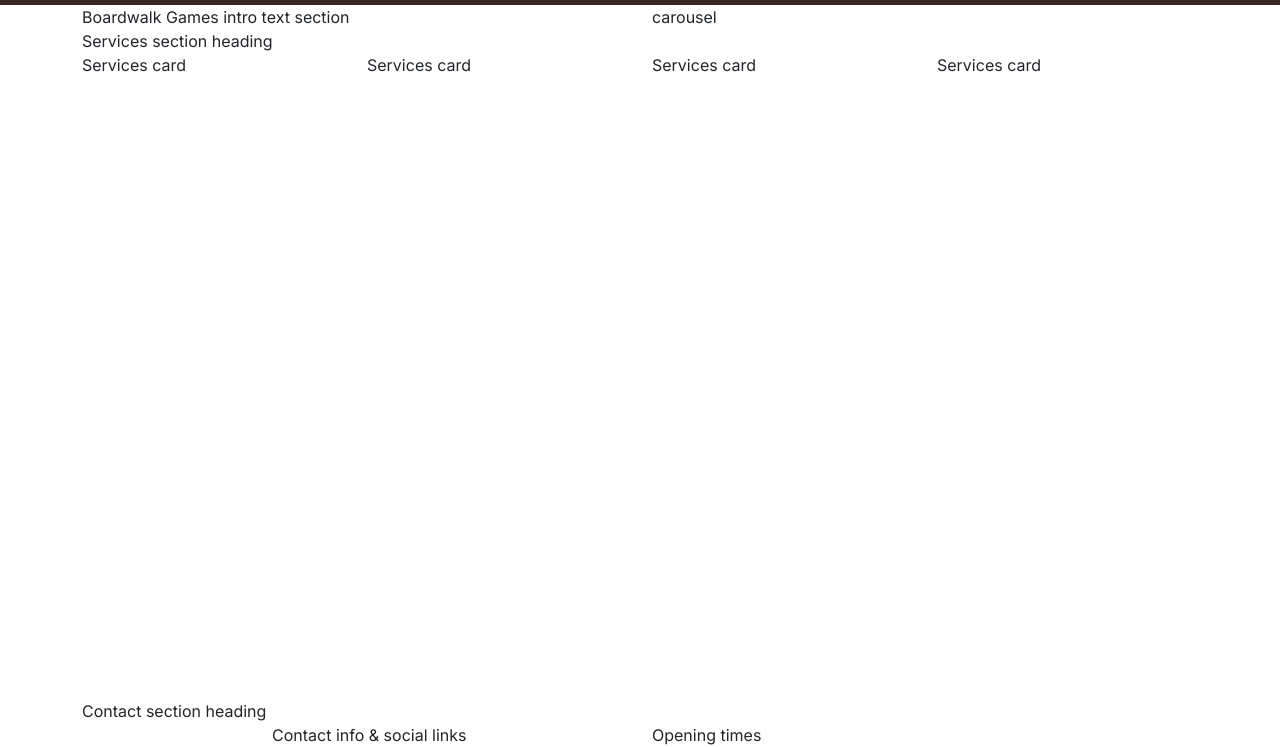
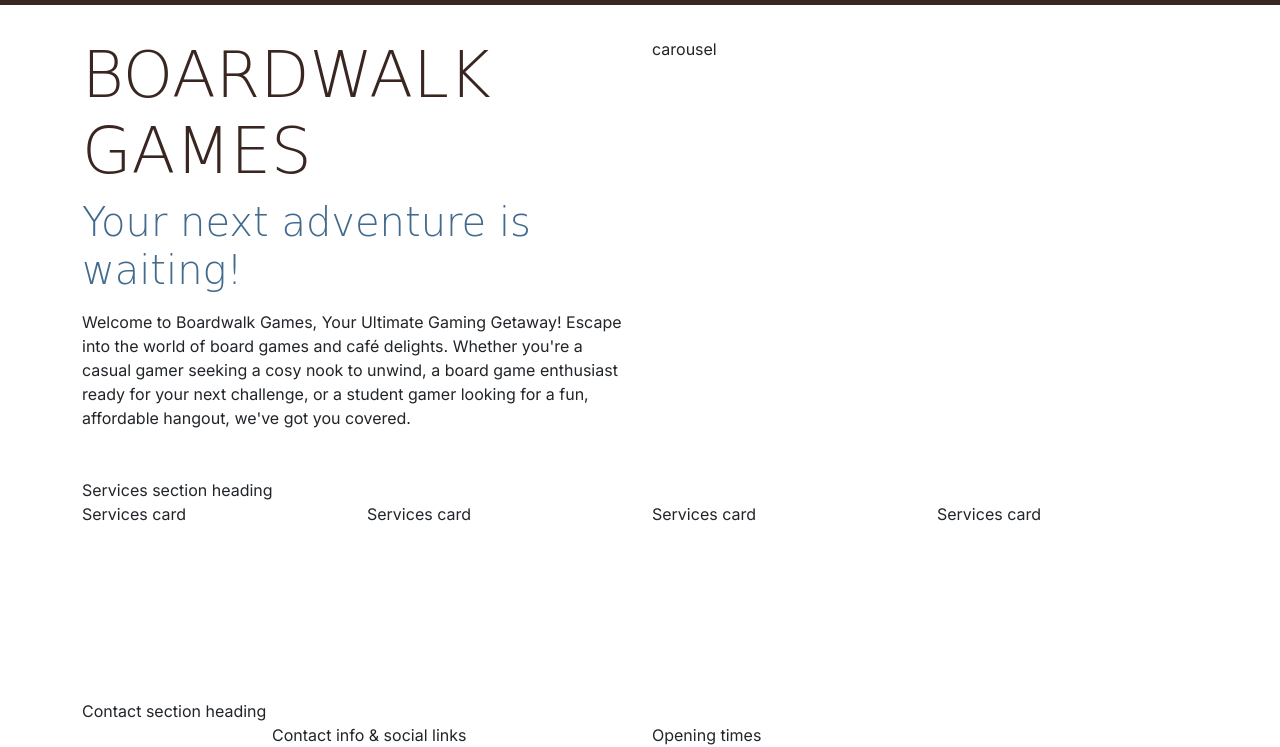
Before and after one commit to Chandni-L5/boardwalk-games, a plain HTML site: page index.html in a window 1280 px wide. Shown: the part 53-800 px from the top of the page. Drawn offline with nearby package versions, Linux system fonts and the light colour scheme; a web font is replaced by a local one.

Commit message:
Add the header text

```diff
--- a/assets/css/style.css
+++ b/assets/css/style.css
@@ -22,10 +22,16 @@ h2,
 h3 {
     font-family: var(--secondary-font);
     color: var(--primary-color);
+    text-transform: uppercase;
 }
 
 .sub-heading-color {
     color: var(--highlight-color)
+}
+
+.section {
+    margin-top: 2rem;
+    margin-bottom: 2rem;
 }
 
 /* Navbar */
@@ -35,6 +41,11 @@ h3 {
 
 #navbar .logo {
     width: 30px;
+}
+
+/* Header */
+#header .lead {
+    font-family: var(--secondary-font)
 }
 
 /* grid visualisation CSS for testing */
--- a/index.html
+++ b/index.html
@@ -56,9 +56,17 @@
 
 
     <!-- Header with carousel-->
-    <header class="container">
+    <header id="header" class="container section">
         <div class="row">
-            <div class="col-12 col-xl-6">Boardwalk Games intro text section</div>
+            <div class="col-12 col-xl-6 text-center text-xl-start">
+                <h1 class="display-3">Boardwalk Games</h1>
+                <p class ="lead display-6 sub-heading-color">Your next adventure is waiting!</p>
+                <p class="my">Welcome to Boardwalk Games, Your Ultimate Gaming Getaway! Escape into the world of board games and
+                    café delights. Whether you're a casual gamer seeking a cosy nook to unwind, a board game enthusiast
+                    ready for your next challenge, or a student gamer looking for a fun, affordable hangout, we've got
+                    you covered.</p>
+            </div>
+
             <div class="col-12 col-xl-6">carousel</div>
         </div>
     </header>
```
